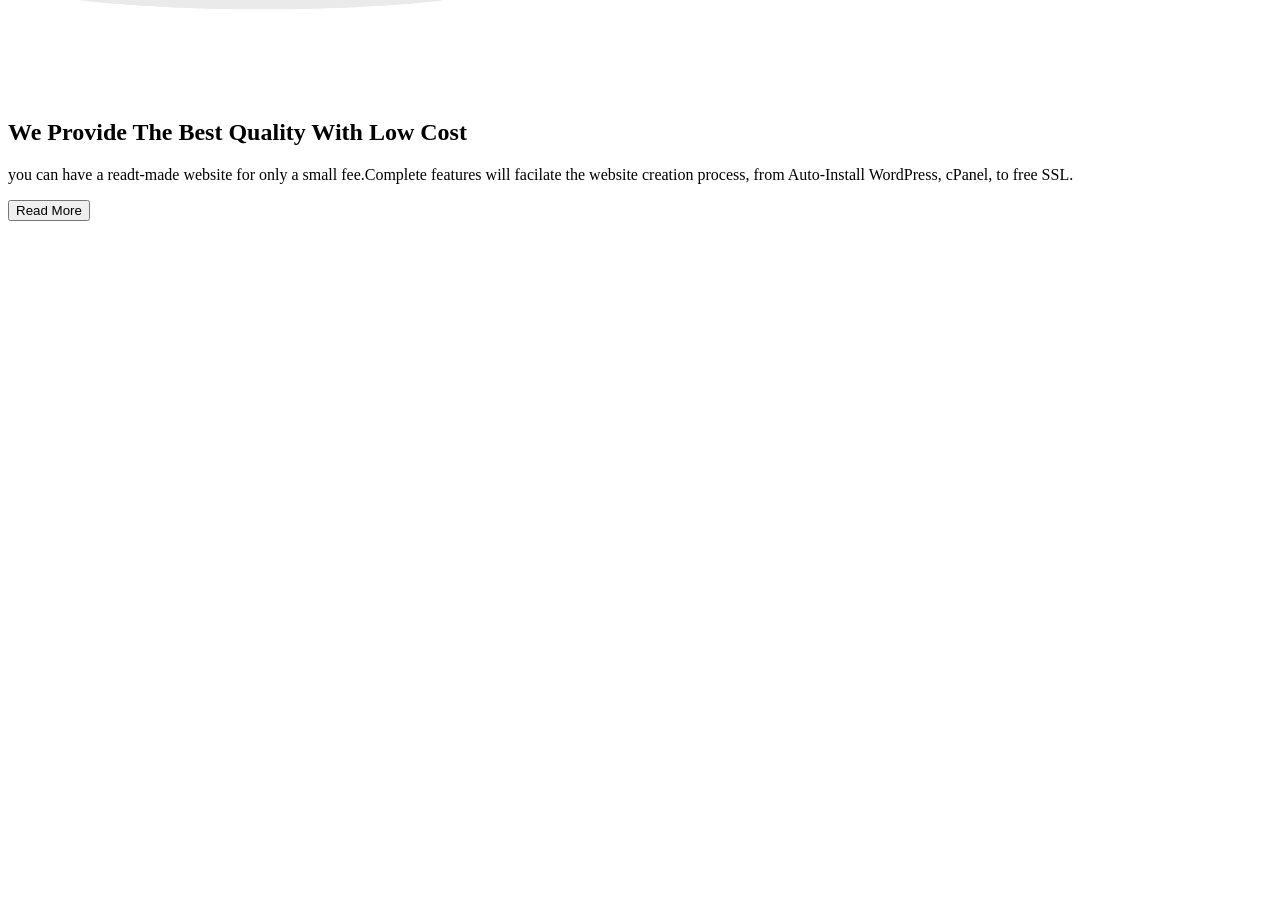
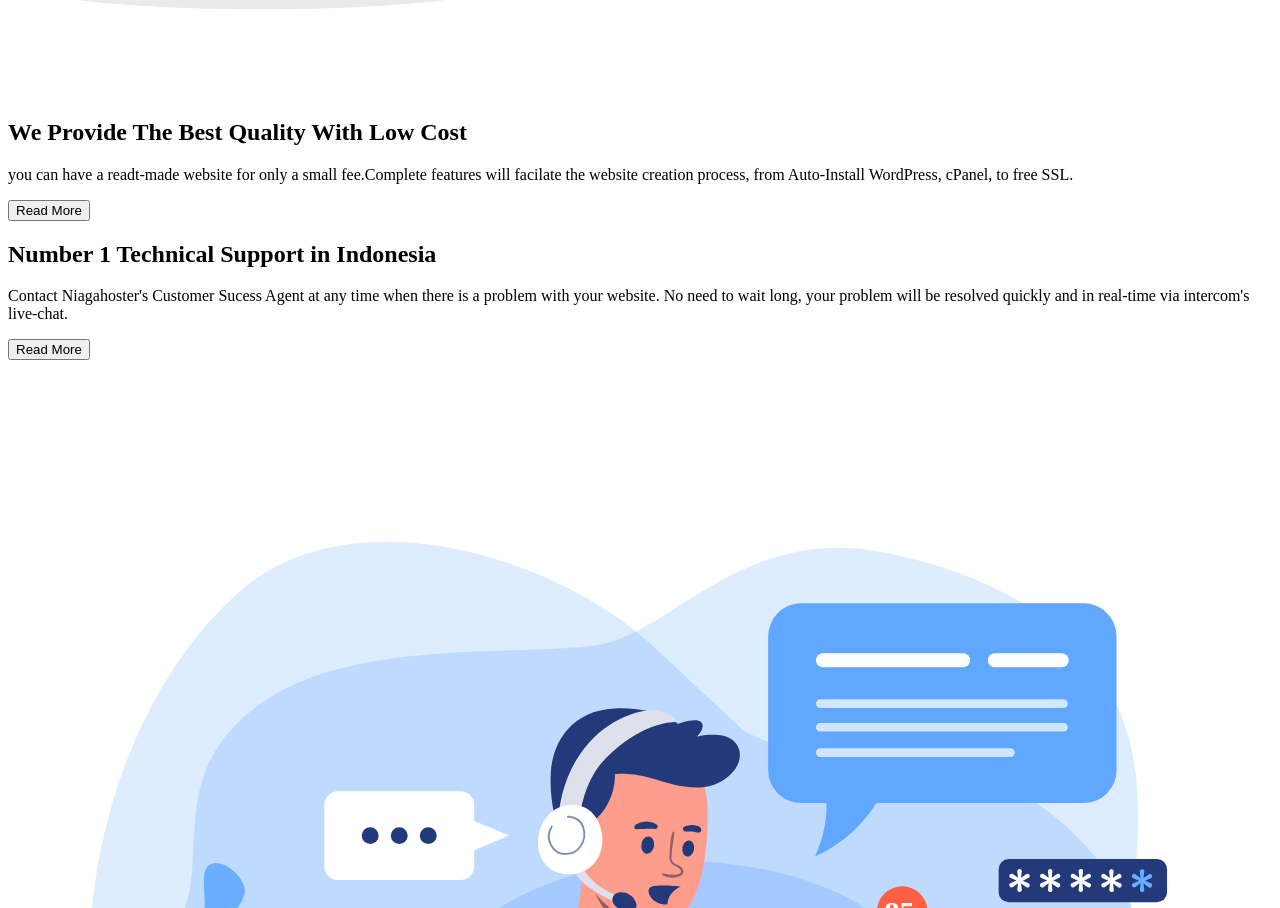
Before and after one commit to devSouvikb/Project-01-html-css-landing-page, a plain HTML site: page Project-14/index.html in a window 1280 px wide. Shown: the part 2492-3400 px from the top of the page. Before the commit the page ends 2721 px from the top, so only its background shows below. Drawn offline with Linux system fonts and the light colour scheme.

Commit message:
added hosting section

```diff
--- a/Project-14/index.html
+++ b/Project-14/index.html
@@ -56,6 +56,19 @@
         <button class="btn-primary">Read More</button>
       </div>
     </section>
+
+    <!-- hosting section -->
+    <section class="hosting" id="hosting">
+      <div class="hosting-left-container">
+        <h2>Number 1 Technical Support in Indonesia</h2>
+        <p>Contact Niagahoster's Customer Sucess Agent at any time when there is a problem with your website. No need to
+          wait long, your problem will be resolved quickly and in real-time via intercom's live-chat.</p>
+        <button class="btn-primary">Read More</button>
+      </div>
+      <div class="hosting-right-container">
+        <img src="./assets/img-3.svg" alt="hosting-image" class="hosting-img">
+      </div>
+    </section>
   </main>
 </body>
 
```
